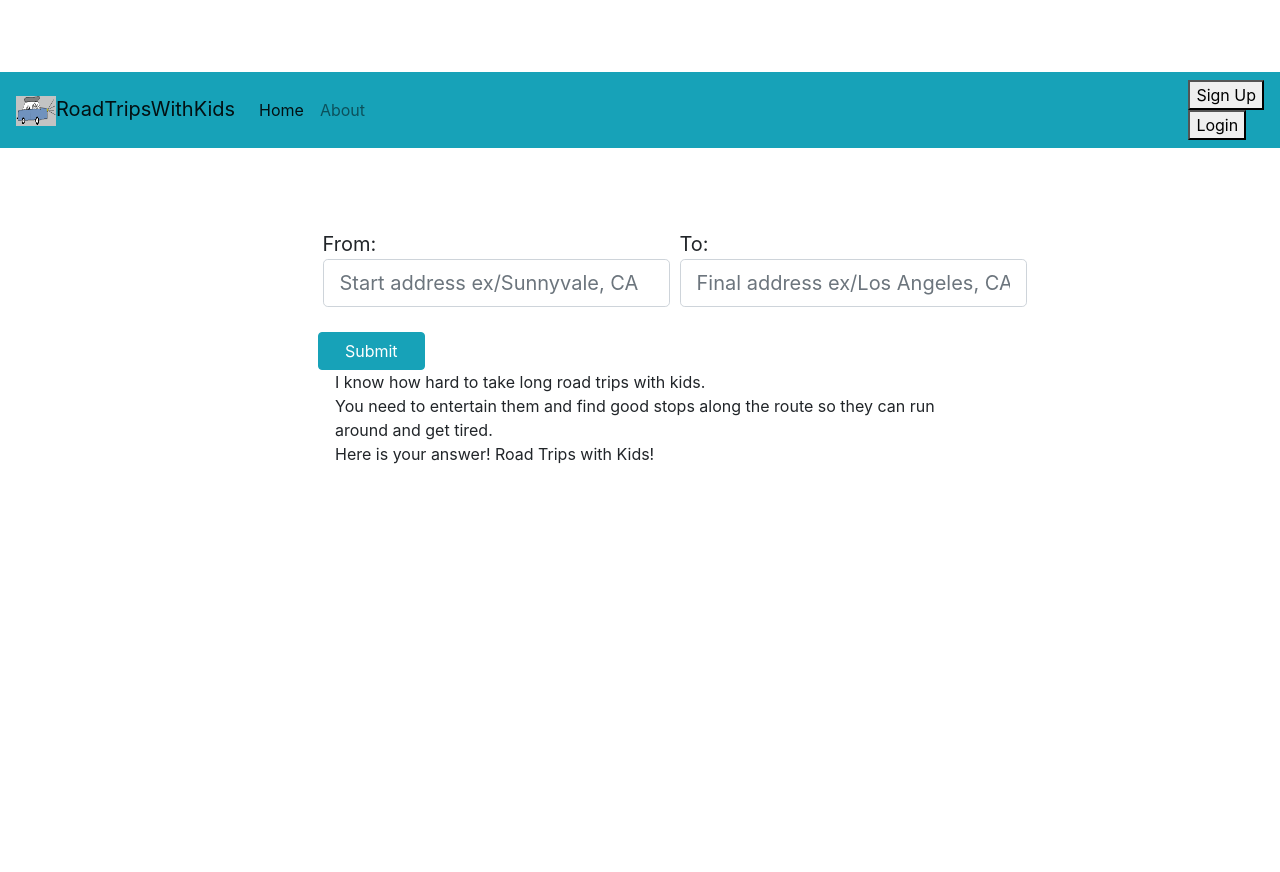
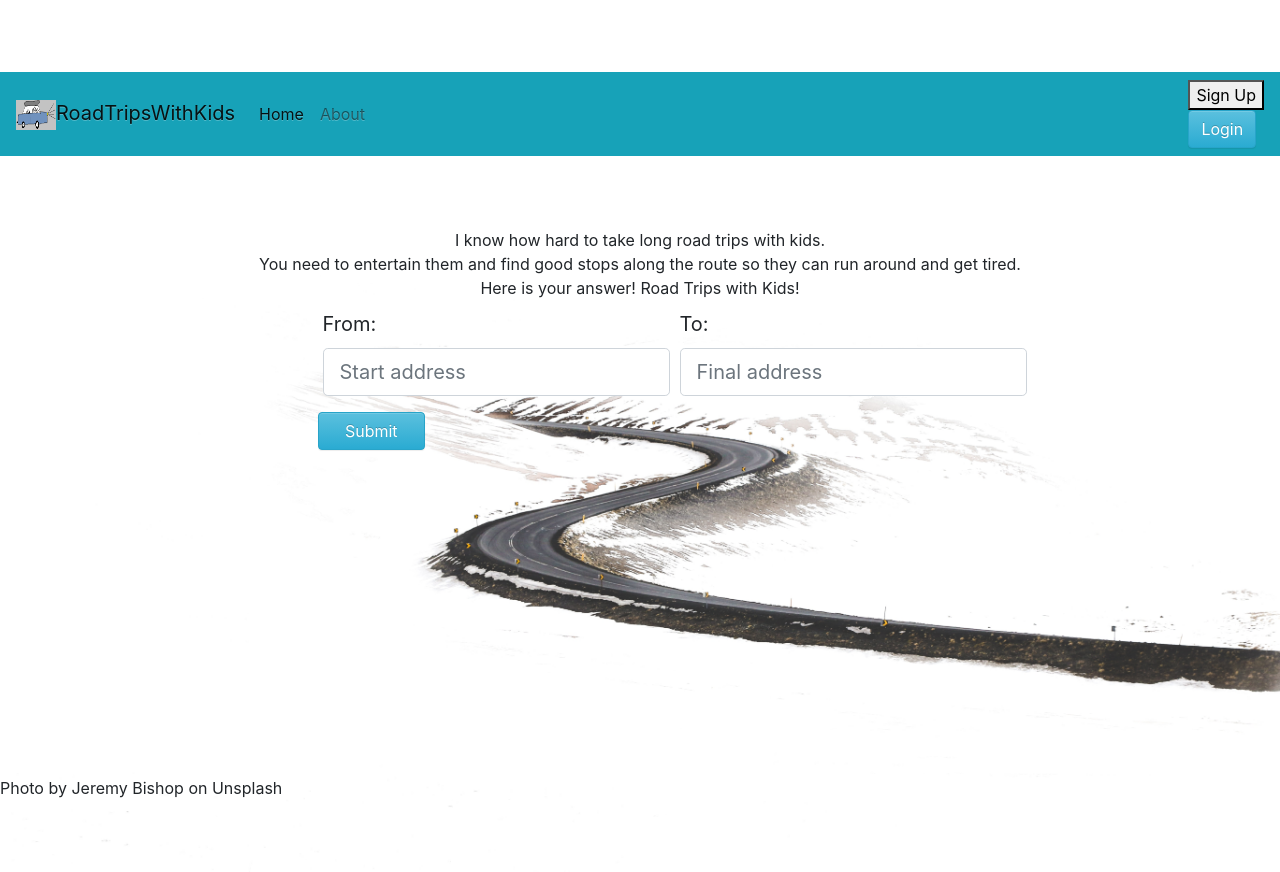
Before and after one commit to ilkaynazli/travel-with-kids, a Flask app: page / in a window 1280 px wide. Before the commit the page ends 464 px from the top, so only its background shows below. Run offline with Flask 2, Linux system fonts and the light colour scheme; data that the repository does not hold is empty; some libraries are stand-ins or nearby versions.

Commit message:
still working on css

```diff
--- a/static/css/my_css.css
+++ b/static/css/my_css.css
@@ -7,3 +7,12 @@
     height: 5%;
     /*width: ;*/
 }
+
+#background {
+    background: url(/static/img/background.jpg) no-repeat center center;
+    background-size: cover;
+    height: 100%;
+    width: 100%;
+    position: absolute;
+    z-index: -1;
+}
--- a/static/js/login-error.jsx
+++ b/static/js/login-error.jsx
@@ -46,7 +46,9 @@ class LoginError extends React.Component {
                     Please enter your email:
                     <input type="email" name="email" value={this.state.email}
                                 onChange={(event)=>this.handleChange(event)} /><br />
-                    <input type="submit" value="Submit" />
+                    <input type="submit"
+                           value="Submit"
+                           className="btn btn-info" />
                 </form>
             );
         }
--- a/static/js/login-out.jsx
+++ b/static/js/login-out.jsx
@@ -57,19 +57,27 @@ class LoginForm extends React.Component {
             return (
                 <div>
                     <form onSubmit={this.handleSubmit}>
-                        Username:
+                    <div class="form-group">
+                        <label>Username:</label>
                         <input type="text"
+                                className="form-control"
+                                placeholder="Username"
                                 name="username"
                                 value={this.state.username}
                                 onChange={(event) => this.handleChange(event)} /><br/>
-                        Password:
+                        <label>Password:</label>
                         <input type="password"
+                                className="form-control"
+                                placeholder="Password"
                                 name="password"
                                 value={this.state.password}
                                 onChange={(event) => this.handleChange(event)} /><br/>
-                        <input type="submit" value="Submit" /><br/>
+                        <input type="submit"
+                               value="Submit"
+                               className="btn btn-info" /><br/>
                         Forgot password/username?
                         <a href="#" onClick={(evt) => this.doThisAfterClick(evt)}>Click Here</a>
+                    </div>
                     </form>
                 </div>
             );
@@ -79,7 +87,9 @@ class LoginForm extends React.Component {
 
 function LogoutButton(props) {
     return (
-        <button type='button' onClick={() => localStorage.removeItem('userId')}>
+        <button type='button'
+                className="btn btn-info"
+                onClick={() => localStorage.removeItem('userId')}>
             <a href="/log-out">Log out</a>
         </button>
     );
@@ -90,7 +100,8 @@ function MyPageButton(props) {
     console.log('this is in login button: ', userId);
 
     return (
-        <button type='button'>
+        <button type='button'
+                className="btn btn-info">
             <a href={"/users/"+userId}>My Page</a>
         </button>
     );
@@ -107,6 +118,7 @@ class LogInButton extends React.Component {
         return (
             <div>
             {myClick ? <LoginForm /> : <button type='button'
+                                            className="btn btn-info"
                                             onClick={(evt) => {evt.preventDefault();
                                                                 this.setState({myClick: true})}}>
                                 Login
--- a/static/js/new-password.jsx
+++ b/static/js/new-password.jsx
@@ -79,7 +79,9 @@ class NewPassword extends React.Component {
                     Re-enter Password*: <input type="password" name="password2"
                                     value={this.state.password2}
                                     onChange={(event)=>this.handleChange(event)}/><br/>
-                    <input type="submit" value="Submit"/><br/><br/>
+                    <input type="submit"
+                           value="Submit"
+                           className="btn btn-info"/><br/><br/>
                     *These fields are required!
                 </form>
                 </div>
--- a/static/js/show-question.jsx
+++ b/static/js/show-question.jsx
@@ -43,7 +43,9 @@ class ShowQuestion extends React.Component {
                     Please enter your answer here:
                     <input type="text" name="answer" value={this.state.answer}
                                 onChange={(event)=>this.handleChange(event)} /><br />
-                    <input type="submit" value="Submit" />
+                    <input type="submit"
+                           value="Submit"
+                           className="btn btn-info" />
                 </form>
             </div>
             );
--- a/static/js/signup.jsx
+++ b/static/js/signup.jsx
@@ -112,7 +112,9 @@ class SignUp extends React.Component {
                                         name="answer"
                                         value={this.state.answer}
                                         onChange={(event)=>this.handleChange(event)}/>
-                        <input type="submit" value="Submit"/><br/><br/>
+                        <input type="submit"
+                               value="Submit"
+                               className="btn btn-info" /><br/><br/>
                         *These fields are required!
                     </form>
                 </div>
--- a/static/js/stopovers_map.js
+++ b/static/js/stopovers_map.js
@@ -4,7 +4,7 @@ function myCallBack(){
     let map;
     let infoWindow = new google.maps.InfoWindow();
     let marker;
-    const waypoints = [];
+    let waypoints;
     let origin, destination;
     const businesses = new Map;
     const routeInfo = new Map;
@@ -12,6 +12,7 @@ function myCallBack(){
 
     $('.link-to-stopover-route').on('click', function(evt) {
         evt.preventDefault();
+        waypoints = [];
         const route = $(evt.target).data();      //Get start and end address from user
         origin = [route['start'], 'A'];
         destination = [route['end'], 'B'];
--- a/templates/base.html
+++ b/templates/base.html
@@ -5,13 +5,14 @@
         <meta name="viewport" content="width=device-width, initial-scale=1, shrink-to-fit=no">
         <link rel="stylesheet" href="https://maxcdn.bootstrapcdn.com/bootstrap/4.0.0/css/bootstrap.min.css">
         <link rel="stylesheet" href="/static/css/my_css.css">
-
+      <link rel="stylesheet" href="https://maxcdn.bootstrapcdn.com/bootstrap/3.3.7/css/bootstrap-theme.min.css" integrity="sha384-rHyoN1iRsVXV4nD0JutlnGaslCJuC7uwjduW9SVrLvRYooPp2bWYgmgJQIXwl/Sp" crossorigin="anonymous">
         {% block title %}{% endblock %}
         {% block head %}{% endblock %}
         <br><br><br>
     </head>
 
     <body>
+        <div id="background">
     <nav class="navbar navbar-expand-lg navbar-light bg-info" style="background-color: #e3f2fd;">
         <a class="navbar-brand" href="/"><img src="static/img/roadtrip.png" width="40" height="30" alt="">RoadTripsWithKids</a>
         <button class="navbar-toggler" type="button" data-toggle="collapse" data-target="#navbarSupportedContent" aria-controls="navbarSupportedContent" aria-expanded="false" aria-label="Toggle navigation">
@@ -43,23 +44,24 @@
         <script crossorigin src="https://unpkg.com/react-dom@16/umd/react-dom.development.js"></script>
 
         <script src="http://unpkg.com/babel-standalone"></script>
+  <!-- <script src="https://unpkg.com/react-modal@1.6.2/dist/react-modal.min.js"></script> -->
 
         <script src="/static/js/postData.jsx" type="text/jsx"></script>
         <script src="/static/js/signup.jsx" type="text/jsx"></script>
         <script src="/static/js/new-password.jsx" type="text/jsx"></script>
         <script src="/static/js/show-question.jsx" type="text/jsx"></script>
         <script src="/static/js/login-error.jsx" type="text/jsx"></script>
+        <script src="/static/js/logout-mypage-button.jsx" type="text/jsx"></script>
+        <script src="/static/js/login-out.jsx" type="text/jsx"></script>
+        <!-- <script src="/static/js/react-modal-bootstrap.jsx" type="text/jsx"></script> -->
 
-        {% if session.get('user_id') %}
-            <script src="/static/js/logout-mypage-button.jsx" type="text/jsx"></script>
-        {% else %}
-            <script src="/static/js/login-out.jsx" type="text/jsx"></script>
-        {% endif %}
     <script src="https://code.jquery.com/jquery-3.2.1.slim.min.js"></script>
     <script src="https://cdnjs.cloudflare.com/ajax/libs/popper.js/1.12.9/umd/popper.min.js"></script>
     <script src="https://maxcdn.bootstrapcdn.com/bootstrap/4.0.0/js/bootstrap.min.js"></script>
 
         {% block body %}Body content goes here{% endblock %}
+<div id="background-image-credits" class="fixed-bottom">Photo by Jeremy Bishop on Unsplash</div>
 
+</div>
 </body>
 </html>
--- a/templates/homepage.html
+++ b/templates/homepage.html
@@ -1,21 +1,28 @@
 {% extends 'base.html' %}
 
 {% block body %}
-
+<div class="align-middle">
+ <div class="container-fluid">
+            <div class="text-center">I know how hard to take long road trips with kids.</div>
+                    <div class="text-center">You need to entertain them
+                and find good stops along the route so they can run around and get tired.</div>
+            <div class="text-center">Here is your answer! Road Trips with Kids! </div>
+        </div>
+    </div>
 
 <form action="/show-map" id='route-form'>
 
-<div class="form-row" >
+<div class="form-row">
     <div class="form-group col-md-3"></div>
     <div class="form-group col-auto">
-        <label for="colFormLabelLg" class="col-sm- col-form-label col-form-label-lg">From:
+        <label for="colFormLabelLg" class="col-sm- col-form-label col-form-label-lg">From: </label>
             <input class="form-control form-control-lg" type="text" name="start_location"
-            placeholder="Start address ex/Sunnyvale, CA" required></label>
+            placeholder="Start address" required>
     </div>
     <div class="form-group col-auto">
-        <label for="colFormLabelLg" class="col-sm- col-form-label col-form-label-lg">To:
+        <label for="colFormLabelLg" class="col-sm- col-form-label col-form-label-lg">To: </label>
             <input class="form-control form-control-lg" type="text" name="end_location"
-            placeholder="Final address ex/Los Angeles, CA" required></label>
+            placeholder="Final address" required>
     </div>
     <div class="form-group col-md-1"></div>
     </div>
@@ -27,11 +34,7 @@
     </div>
 
 </form>
-    <div class="container-fluid col-md-6 col-md-offset-3">
-            <div>I know how hard to take long road trips with kids.</div>
-                    <div>You need to entertain them
-                and find good stops along the route so they can run around and get tired.</div>
-            <div>Here is your answer! Road Trips with Kids! </div>
-        </div>
-    </div>
+</div>
+<br><br>
+
 {% endblock %}
--- a/templates/users.html
+++ b/templates/users.html
@@ -14,7 +14,7 @@
                 {% else %}
                     <ul>
                         {% for route in routes %}
-                            <li class='routes'>
+                            <li>
                                 <a href="/stopover-route/{{route.start}}&{{route.end}}"  data-start='{{route.start}}' data-end="{{route.end}}" class="link-to-stopover-route">
                                     From {{ route.start }} to {{ route.end }}</a></li>
                         {% endfor %}
```
Also changed, not shown: static/js/react-modal-bootstrap.jsx (added, +40 -0 lines), static/img/background.jpg (renamed from static/img/jeremy-bishop-393073-unsplash.jpg), static/img/pablo-976158-unsplash.jpg (deleted).
